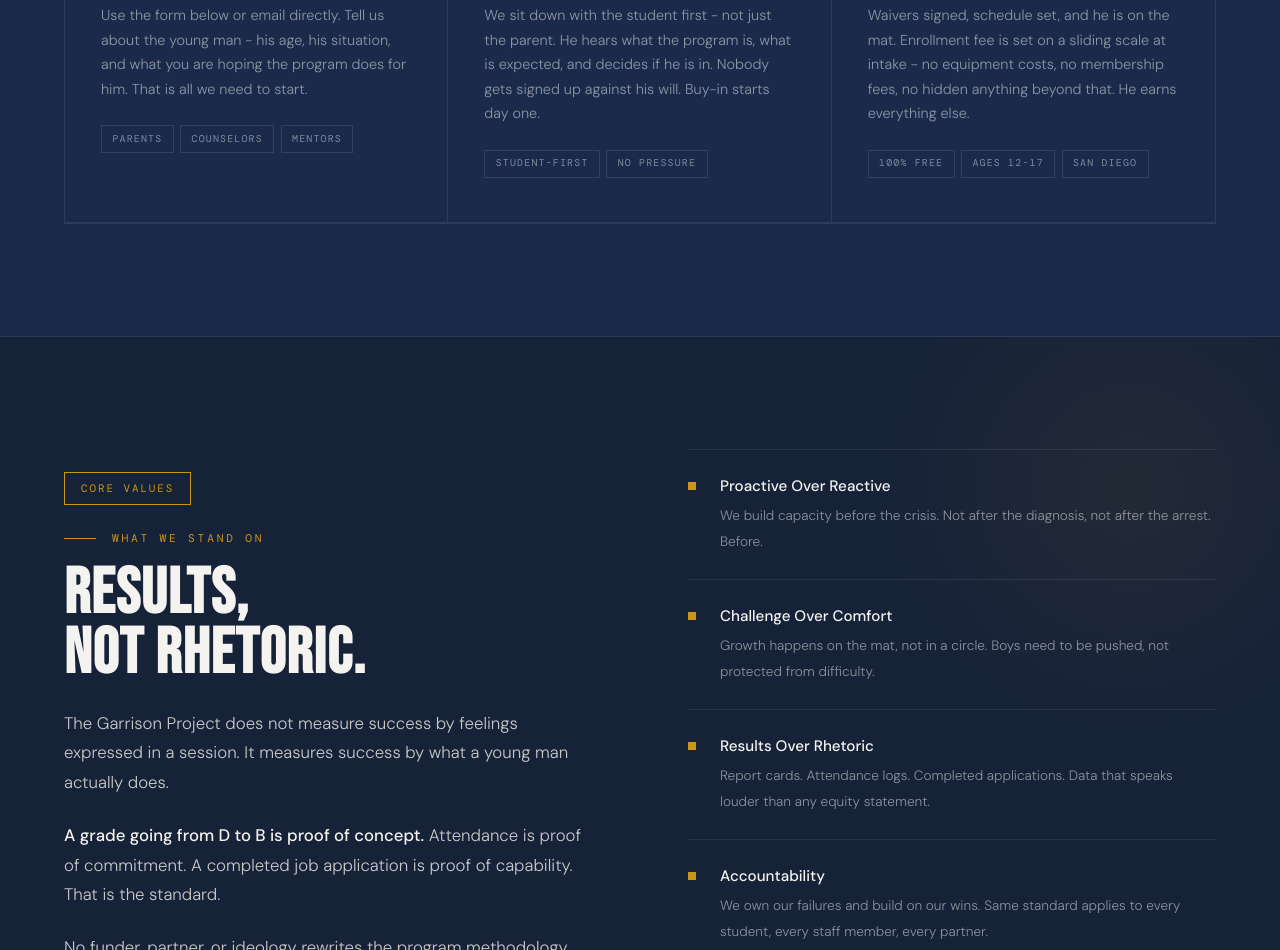
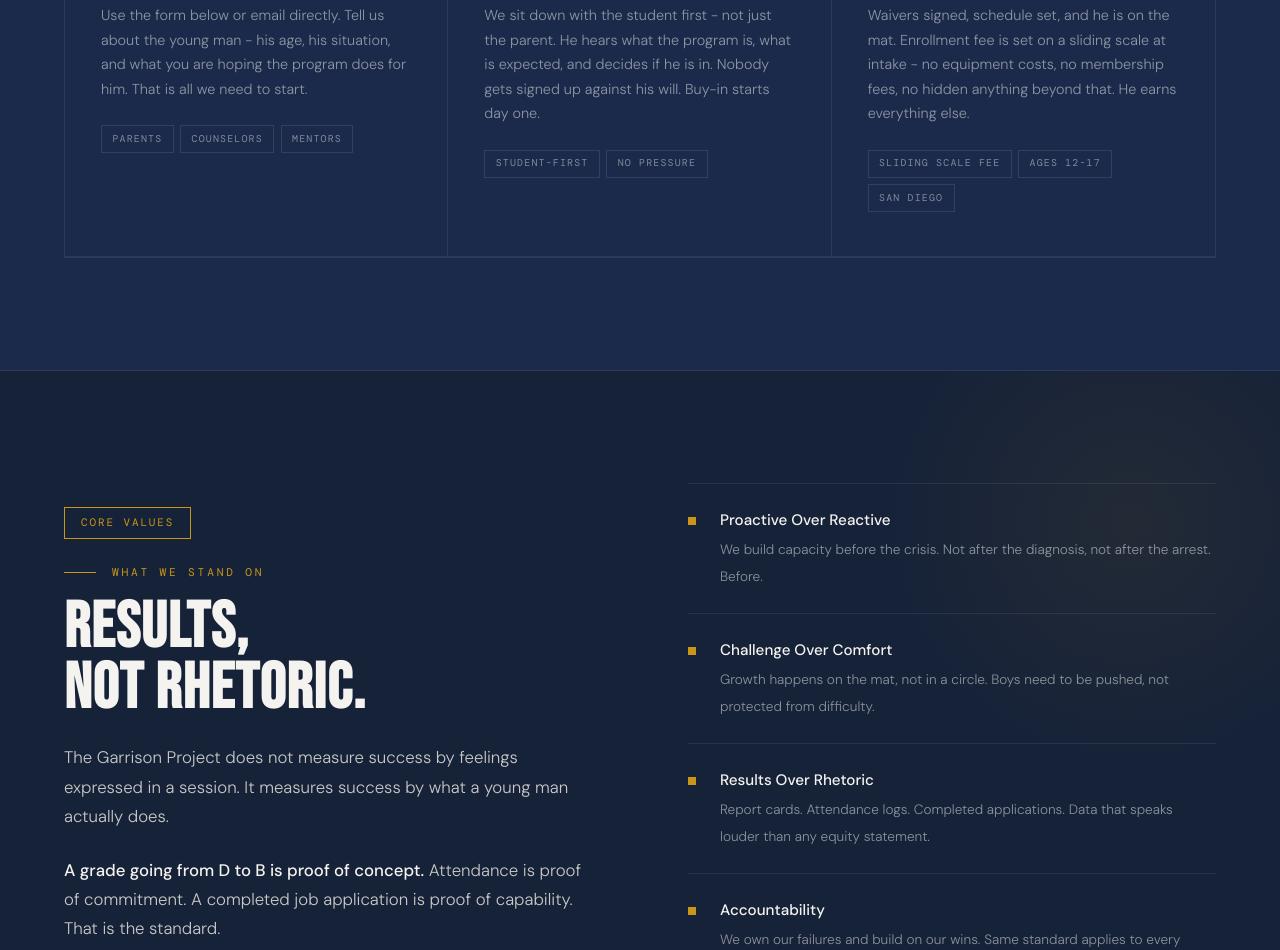
Before and after one commit to GOCOCEO/Garrison-project, a website: page index.html in a window 1280 px wide. Shown: the part 3819-4769 px from the top of the page. Drawn offline with nearby package versions, Linux system fonts and the light colour scheme.

Commit message:
Update index.html

```diff
--- a/index.html
+++ b/index.html
@@ -326,7 +326,7 @@
       <div class="program-name">Start Training</div>
       <p class="program-desc">Waivers signed, schedule set, and he is on the mat. Enrollment fee is set on a sliding scale at intake - no equipment costs, no membership fees, no hidden anything beyond that. He earns everything else.</p>
       <div class="program-tags">
-        <span class="tag">100% free</span>
+       <span class="tag">Sliding scale fee</span>
         <span class="tag">Ages 12-17</span>
         <span class="tag">San Diego</span>
       </div>
```
